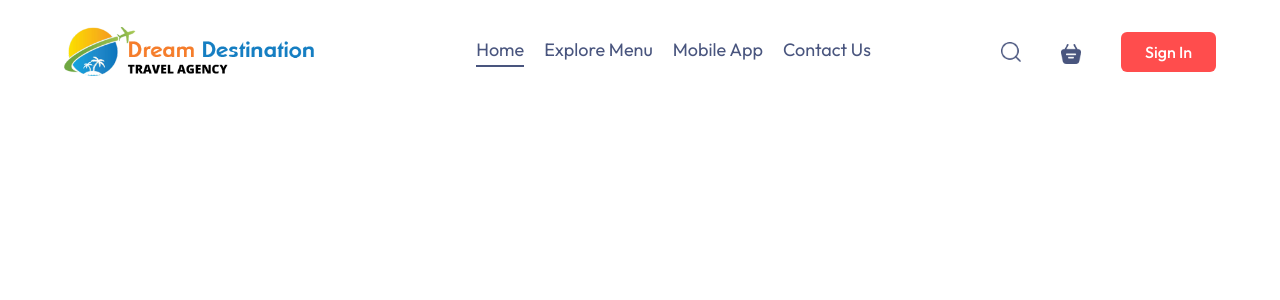
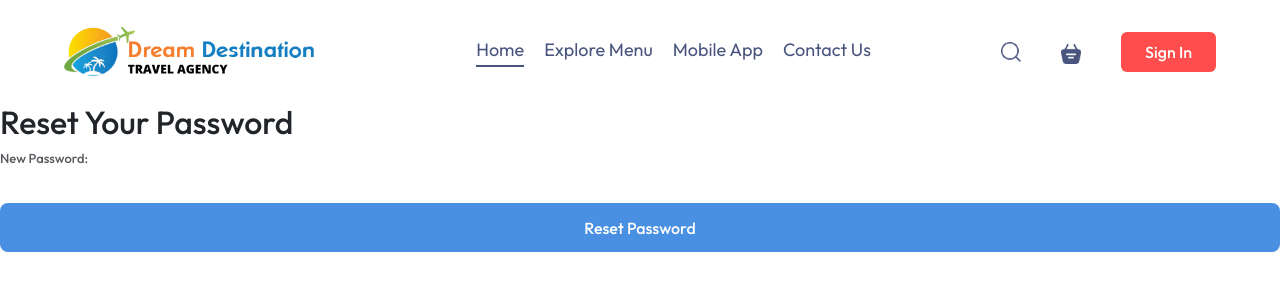
Before and after one commit to PanchalKeyur0806/Complete-Dream-Destination, a React (Vite) app in the folder dream-destination/: page /resetpassword/1 in a window 1280 px wide. Shown: the top 300 px of the page. Built offline with nearby package versions, Linux system fonts and the light colour scheme; no server answers; a web font is replaced by a local one.

Commit message:
Added reset functionality

```diff
--- a/dream-destination/src/App.jsx
+++ b/dream-destination/src/App.jsx
@@ -15,6 +15,7 @@ import Feedback from "./Admin/Feedback/Feedback";
 import User from "./Admin/User/User";
 import Contact from "./Admin/Contact/Contact";
 import ForgotPassword from "./component/ForgotPassword/ForgotPassword";
+import ResetPassword from "./component/ResetPassword/ResetPassword";
 
 import ContactForm from "./component/ContactForm/ContactForm";
 
@@ -35,6 +36,7 @@ const App = () => {
         <Routes>
           <Route path="/" element={<Home />} />
           <Route path="/forgotpassword" element={<ForgotPassword />} />
+          <Route path="/resetpassword/:token" element={<ResetPassword />} />
           <Route path="/explore" element={<ExploreMenu />} />
           <Route path="/contact" element={<ContactForm />} />
           <Route path="/contacts" element={<Contact />} />
--- a/dream-destination/src/component/LoginPopUp/LoginPopUp.css
+++ b/dream-destination/src/component/LoginPopUp/LoginPopUp.css
@@ -19,6 +19,10 @@
     max-width: 400px;
     box-shadow: 0 4px 20px rgba(0, 0, 0, 0.15);
     animation: slideIn 0.3s ease-out;
+}
+
+.forgot-password {
+    cursor: pointer;
 }
 
 @keyframes slideIn {
--- a/dream-destination/src/component/LoginPopUp/LoginPopUp.jsx
+++ b/dream-destination/src/component/LoginPopUp/LoginPopUp.jsx
@@ -118,12 +118,12 @@ const LoginPopUp = ({ setShowLogin, setUserName }) => {
             : "Login"}
         </button>
         {currState === "Login" && (
-          <button
+          <a
             className="forgot-password"
             onClick={() => navigate("/forgotpassword")}
           >
             Forgot Password?
-          </button>
+          </a>
         )}
 
         {currState === "Login" ? (
--- /dev/null
+++ b/dream-destination/src/component/ResetPassword/ResetPassword.jsx
@@ -0,0 +1,51 @@
+import { useState } from "react";
+import { useParams, useNavigate } from "react-router-dom";
+
+const ResetPassword = () => {
+  const [password, setPassword] = useState("");
+  const { token } = useParams();
+  const navigate = useNavigate();
+
+  const handleResetPassword = async (e) => {
+    e.preventDefault();
+
+    try {
+      const res = await fetch(
+        `http://localhost:8000/api/users/resetpassword/${token}`,
+        {
+          method: "PATCH",
+          headers: { "Content-Type": "application/json" },
+          body: JSON.stringify({ password }),
+        }
+      );
+
+      const data = await res.json();
+      if (data.status === "success") {
+        alert("Password reset successful!");
+        navigate("/");
+      } else {
+        alert(data.message);
+      }
+    } catch (error) {
+      console.error("Error resetting password:", error);
+    }
+  };
+
+  return (
+    <div className="reset-password-container">
+      <h2>Reset Your Password</h2>
+      <form onSubmit={handleResetPassword}>
+        <label>New Password:</label>
+        <input
+          type="password"
+          value={password}
+          onChange={(e) => setPassword(e.target.value)}
+          required
+        />
+        <button type="submit">Reset Password</button>
+      </form>
+    </div>
+  );
+};
+
+export default ResetPassword;
```
Also changed, not shown: 2 other files (tests, documents, lock files or other folders).
